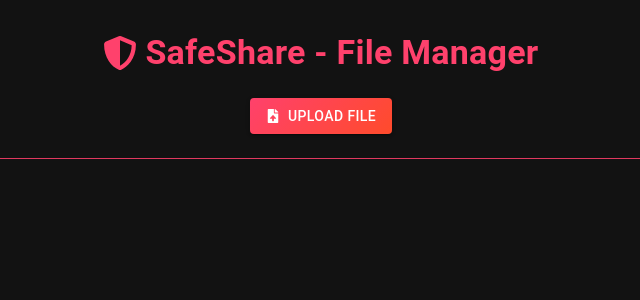
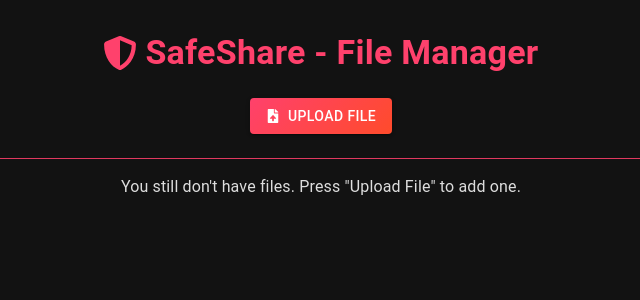
Before and after one commit to Rachely-Yelloz/FilesSafeShare, a React (Vite) app in the folder client/react/clientRe/: page /files in a window 1280 px wide. Shown: the top 300 px of the page, without its empty margins (319-959 px from the left). Built offline with nearby package versions, Linux system fonts and the light colour scheme.

Commit message:
unknown changes

```diff
--- a/client/react/clientRe/src/component/Files.tsx
+++ b/client/react/clientRe/src/component/Files.tsx
@@ -26,7 +26,7 @@ export default function Files() {
             return;
         }
 
-        axios.get(`http://localhost:5141/api/File/user/${userId}`, {
+        axios.get(`https://filessafeshare-1.onrender.com/api/File/user/${userId}`, {
             headers: { Authorization: `Bearer ${authToken}` }
         })
             .then(response => setFiles(response.data))
@@ -73,7 +73,10 @@ export default function Files() {
             </Box>
 
             <Divider sx={{ background: "#ff416c", mb: 2 }} />
-
+            {files.length === 0 &&
+                <Typography variant="body1" sx={{ mb: 3, color: '#ddd', textAlign: 'center' }}>
+                    You still don't have files. Press "Upload File" to add one.
+                </Typography>}
             {/* רשימת הקבצים */}
             <List>
                 {files.map((file) => (
--- a/client/react/clientRe/src/component/Login.tsx
+++ b/client/react/clientRe/src/component/Login.tsx
@@ -42,7 +42,7 @@ export default function Login() {
     const navigate = useNavigate(); // יצירת משתנה לניווט
 
     const handleLogin = async () => {
-        const url = 'http://localhost:5141/api/Auth/login';
+        const url = 'https://filessafeshare-1.onrender.com/api/Auth/login';
         const requestData = { email: email, passwordHash: password };
 
         try {
--- a/client/react/clientRe/src/component/Register.tsx
+++ b/client/react/clientRe/src/component/Register.tsx
@@ -45,7 +45,7 @@ export default function Register() {
     const navigate = useNavigate(); // יצירת משתנה לניווט
 
     const onSubmit = async (data: any) => {
-        const url = 'http://localhost:5141/api/Auth/register'; // שנה לכתובת ה-API שלך
+        const url = 'https://filessafeshare-1.onrender.com/api/Auth/register'; // שנה לכתובת ה-API שלך
         const requestData = {
             Username: data.Username,
             Email: data.Email,
```
